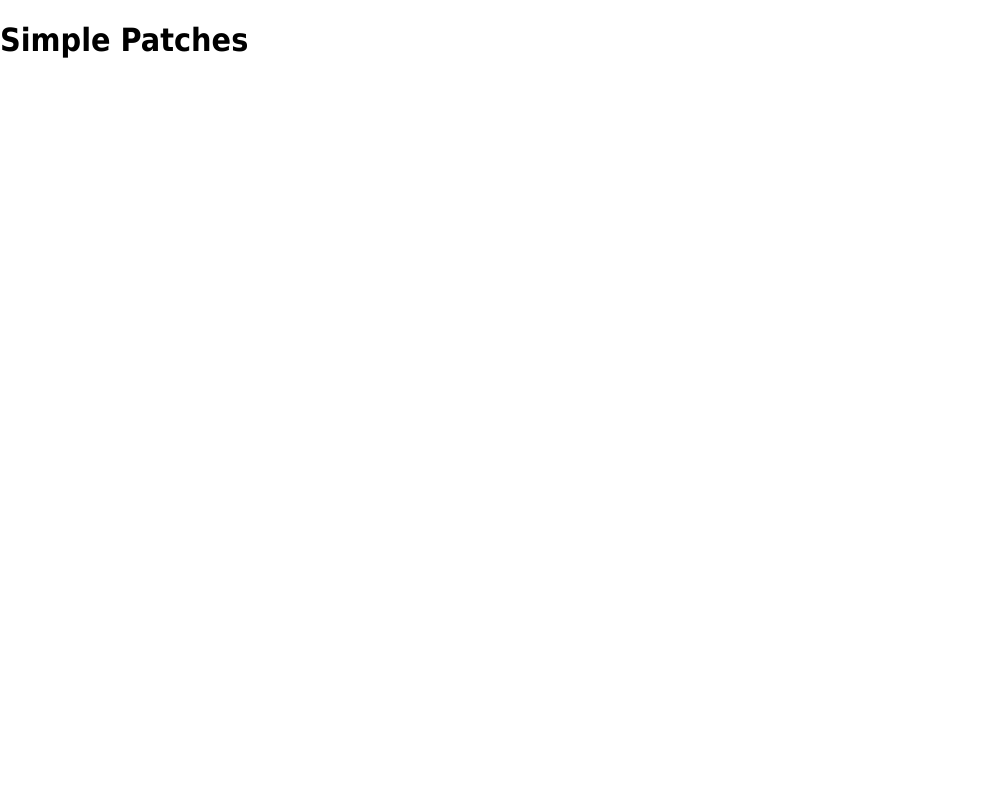
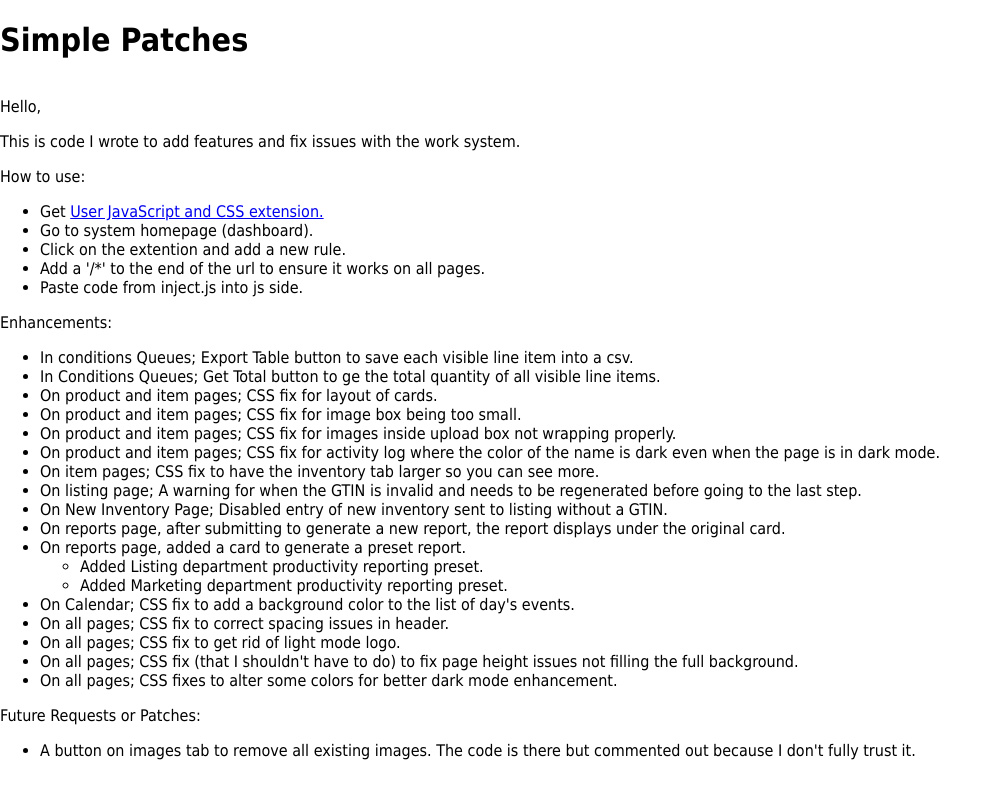
Before and after one commit to jbsimple/simple-patches, a plain HTML site: page index.html in a window 1280 px wide. Shown: the whole page, without its empty margins (0-1002 px from the left). Drawn offline with nearby package versions, Linux system fonts and the light colour scheme.

Commit message:
index fix

```diff
--- a/index.html
+++ b/index.html
@@ -30,13 +30,13 @@
     </head>
     <body>
         <h1>Simple Patches</h1>
-        <script src="https://cdn.jsdelivr.net/npm/marked/marked.min.js"></script>
         <div id="readme"></div>
+        <script src="https://cdn.jsdelivr.net/npm/marked@4.0.10/marked.min.js"></script>
         <script>
             fetch('/readme.md')
                 .then(response => response.text())
                 .then(data => {
-                    const htmlContent = marked(data);
+                    const htmlContent = marked.parse(data);
                     document.getElementById('readme').innerHTML = htmlContent;
                 })
                 .catch(error => console.error('Error getting readme file.', error));
```
